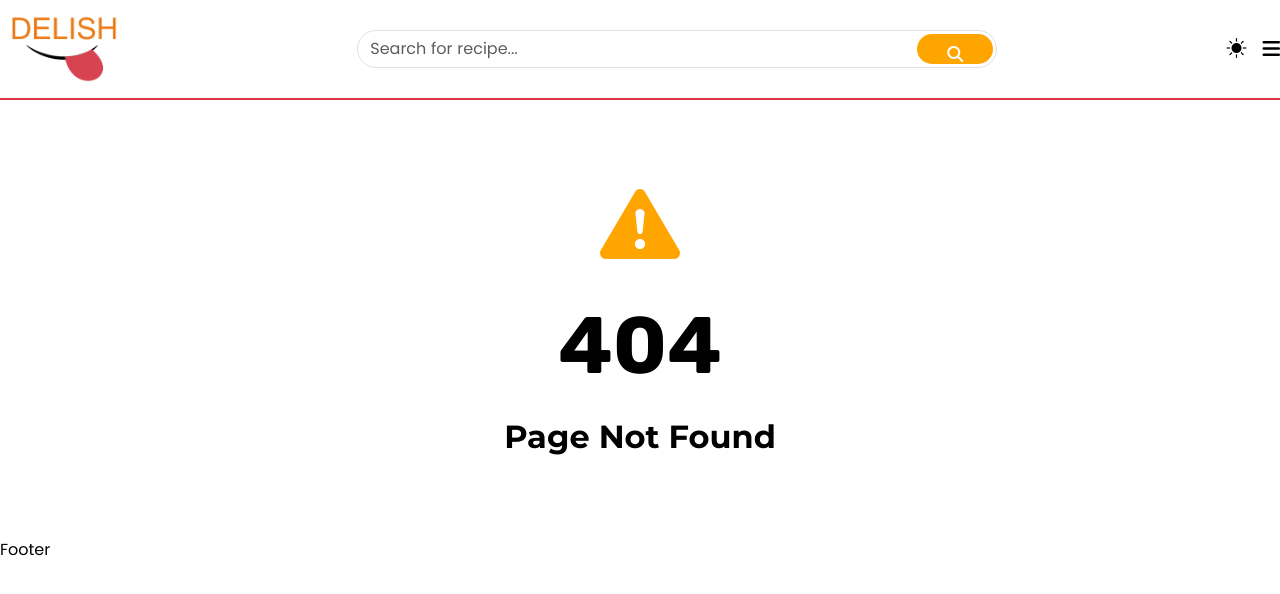
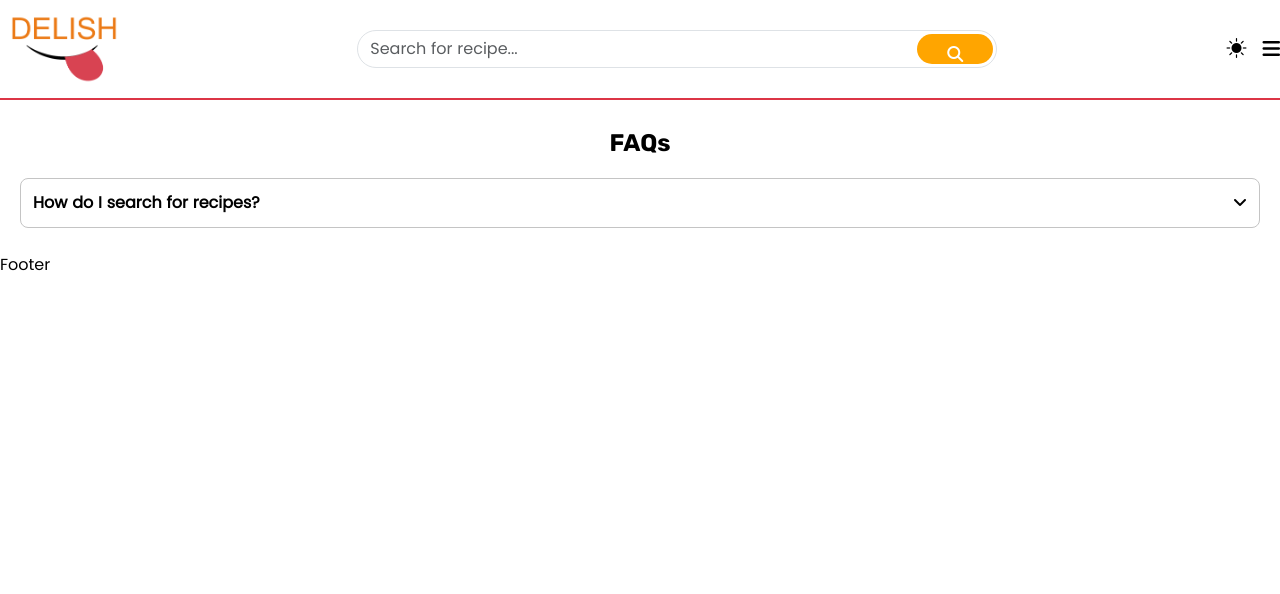
Before and after one commit to mubarak-codes/Delish, a React (Vite) app: page /help in a window 1280 px wide. Before the commit this address had no page. Shown: the top 594 px of the page. Built offline with nearby package versions, Linux system fonts and the light colour scheme.

Commit message:
accordion

```diff
--- a/src/App.jsx
+++ b/src/App.jsx
@@ -7,6 +7,7 @@ import NotFoundPage from './page/NotFoundPage'
 import Favorite from './page/Favorite'
 import AddRecipe from './page/AddRecipe'
 import About from './page/About'
+import Help from './page/Help'
 
 
 function App() {
@@ -26,6 +27,8 @@ function App() {
     <Route path='/favorite' element={<Favorite />} />
     <Route path='/add-recipe' element={<AddRecipe />} />
     <Route path='/about' element={<About />} />
+    <Route path='/help' element={<Help />} />
+
    </Route>
   )
  )
--- /dev/null
+++ b/src/page/Help.jsx
@@ -0,0 +1,27 @@
+
+
+
+const Help = ()=>{
+
+ return(
+  <>
+   <section className="my6 px4 px5-sm">
+    <h3 className="ff-rubik mb5 text-center fs7">FAQs</h3>
+    <div>
+     <div className="b rounded-3 p3">
+      <div data-bs-toggle="collapse" data-bs-target="#faq" className="flex items-center">
+       <div className="fw-semibold">How do I search for recipes?</div>
+       <i className="fa-solid fa-angle-down ms-auto"></i>
+      </div>
+      <div className="collapse border-top mt2 pt3 fs2 opacity75" id="faq">
+       You can search for recipes using the search bar at the top of the page. Simply type in the recipe name, ingredient, or cuisine you're looking for.
+      </div>
+     </div>
+    </div>
+   </section>
+  </>
+ )
+};
+
+
+export default Help;
```
